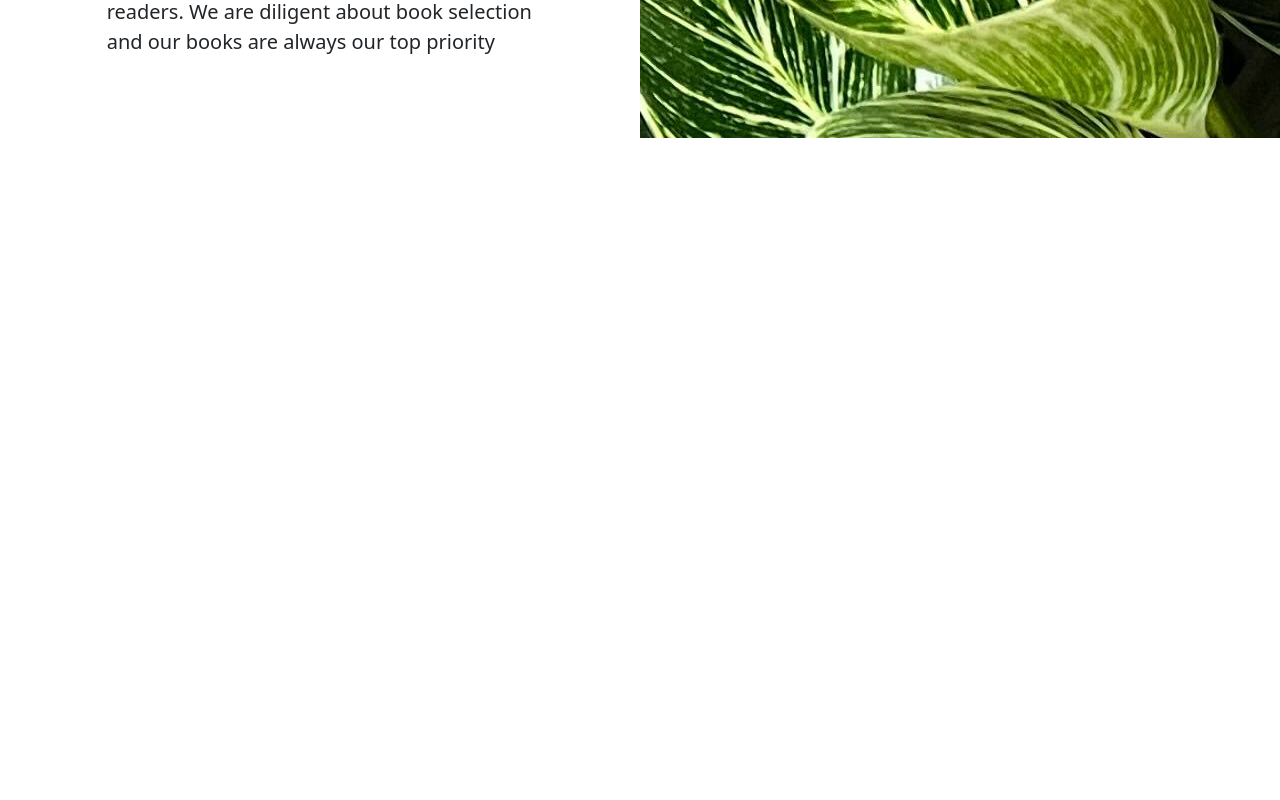
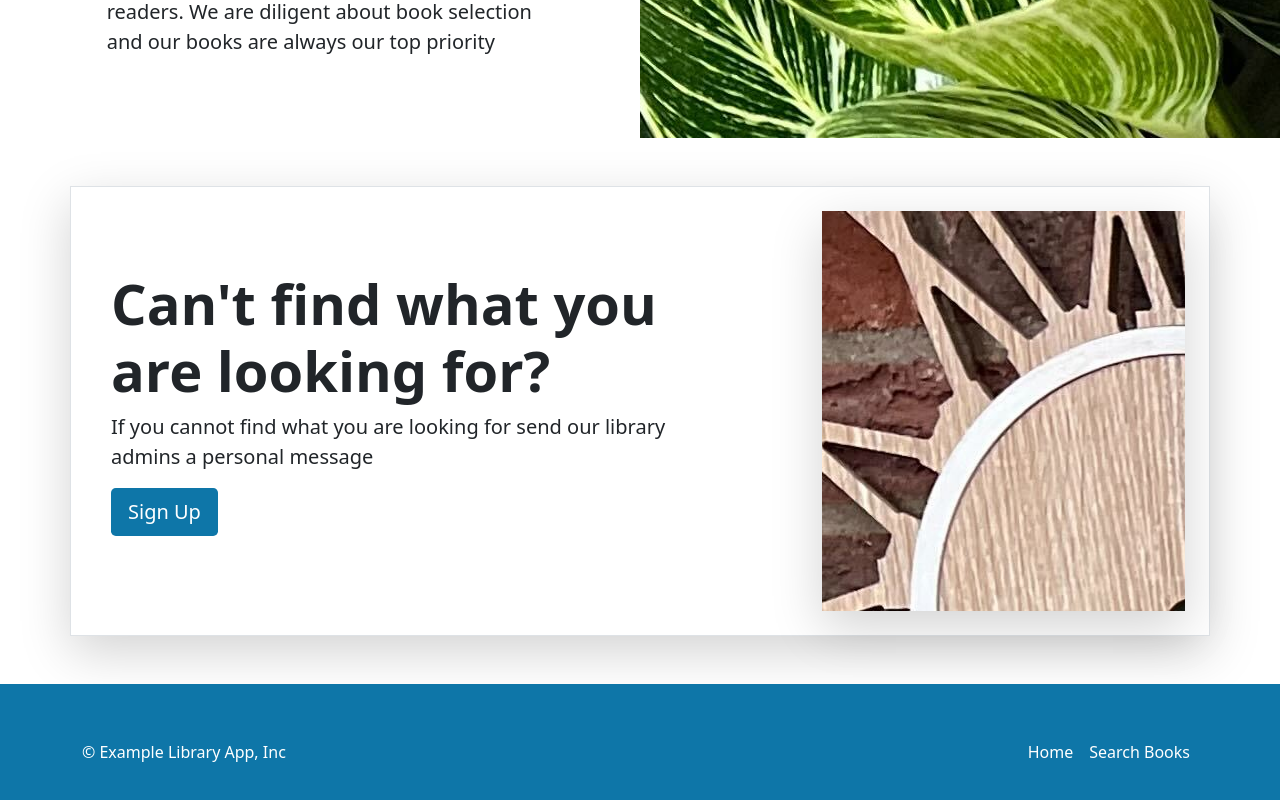
Before and after one commit to Dimisz/library-project, a React (Vite) app in the folder client/: page / in a window 1280 px wide. Shown: the part 1780-2580 px from the top of the page. Before the commit the page ends 1918 px from the top, so only its background shows below. Built offline with nearby package versions, Linux system fonts and the light colour scheme.

Commit message:
Add Footer component

```diff
--- a/client/src/App.tsx
+++ b/client/src/App.tsx
@@ -1,7 +1,9 @@
 import './App.css';
+import Footer from './layouts/footer/Footer';
 import Carousel from './layouts/home-page/carousel/Carousel';
 import ExploreTopBooks from './layouts/home-page/ExploreTopBooks';
 import Heros from './layouts/home-page/heros/Heros';
+import LibraryServices from './layouts/home-page/library-services/LibraryServices';
 import Navbar from './layouts/navbar/Navbar';
 
 const App = () => {
@@ -11,6 +13,8 @@
       <ExploreTopBooks />
       <Carousel />
       <Heros />
+      <LibraryServices />
+      <Footer />
     </>
   );
 };
--- /dev/null
+++ b/client/src/layouts/footer/Footer.tsx
@@ -0,0 +1,25 @@
+const Footer = () => {
+  return (
+    <div className="main-color">
+      <footer className="container d-flex flex-wrap justify-content-between align-items-center py-5 main-color">
+        <p className="col-md-4 mb-0 text-white">
+          &copy; Example Library App, Inc
+        </p>
+        <ul className="nav navbar-dark col-md-4 justify-content-end">
+          <li className="nav-item">
+            <a className="nav-link px-2 text-white" href="#">
+              Home
+            </a>
+          </li>
+          <li className="nav-item">
+            <a className="nav-link px-2 text-white" href="#">
+              Search Books
+            </a>
+          </li>
+        </ul>
+      </footer>
+    </div>
+  );
+};
+
+export default Footer;
--- /dev/null
+++ b/client/src/layouts/home-page/library-services/LibraryServices.tsx
@@ -0,0 +1,25 @@
+const LibraryServices = () => {
+  return (
+    <div className="container my-5">
+      <div className="row p-4 align-items-center border shadow-lg">
+        <div className="col-lg-7 p-3">
+          <h1 className="display-4 fw-bold">
+            Can't find what you are looking for?
+          </h1>
+          <p className="lead">
+            If you cannot find what you are looking for send our library admins
+            a personal message
+          </p>
+          <div className="d-grid gap-2 justify-content-md-start mb-4 mb-lg-3">
+            <a className="btn main-color btn-lg text-white" href="#">
+              Sign Up
+            </a>
+          </div>
+        </div>
+        <div className="col-lg-4 offset-lg-1 shadow-lg lost-image"></div>
+      </div>
+    </div>
+  );
+};
+
+export default LibraryServices;
```
